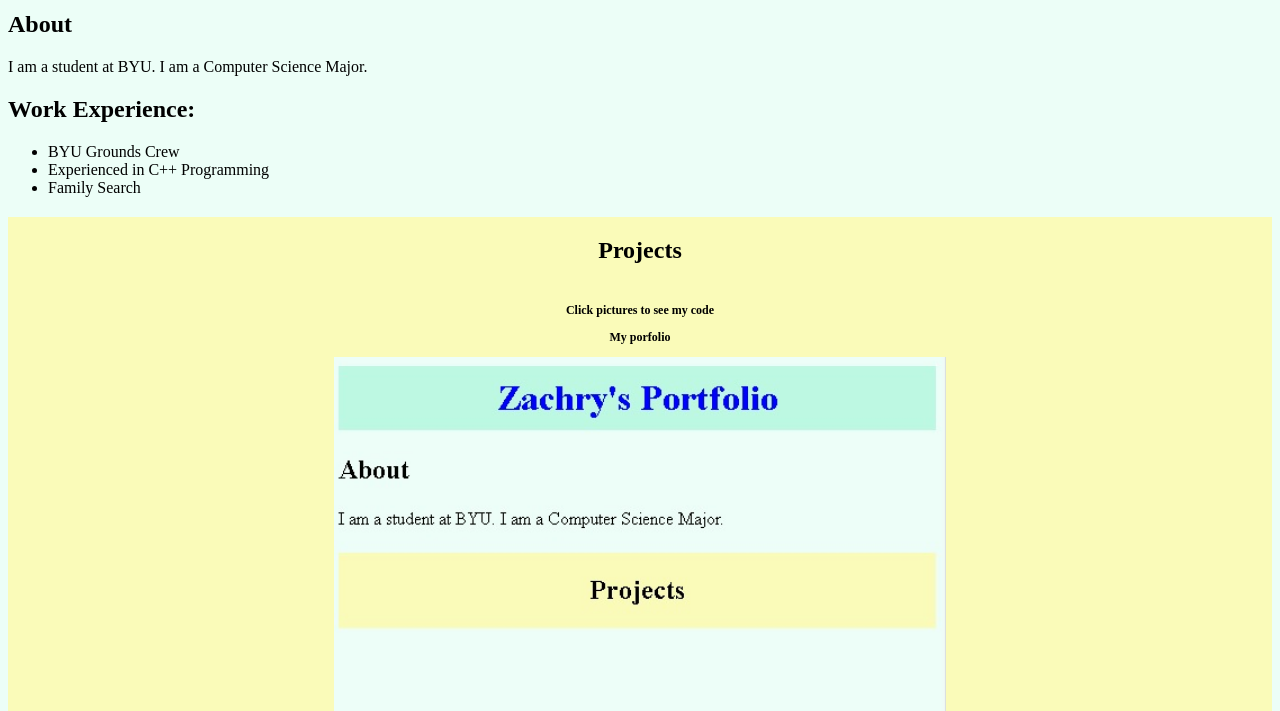
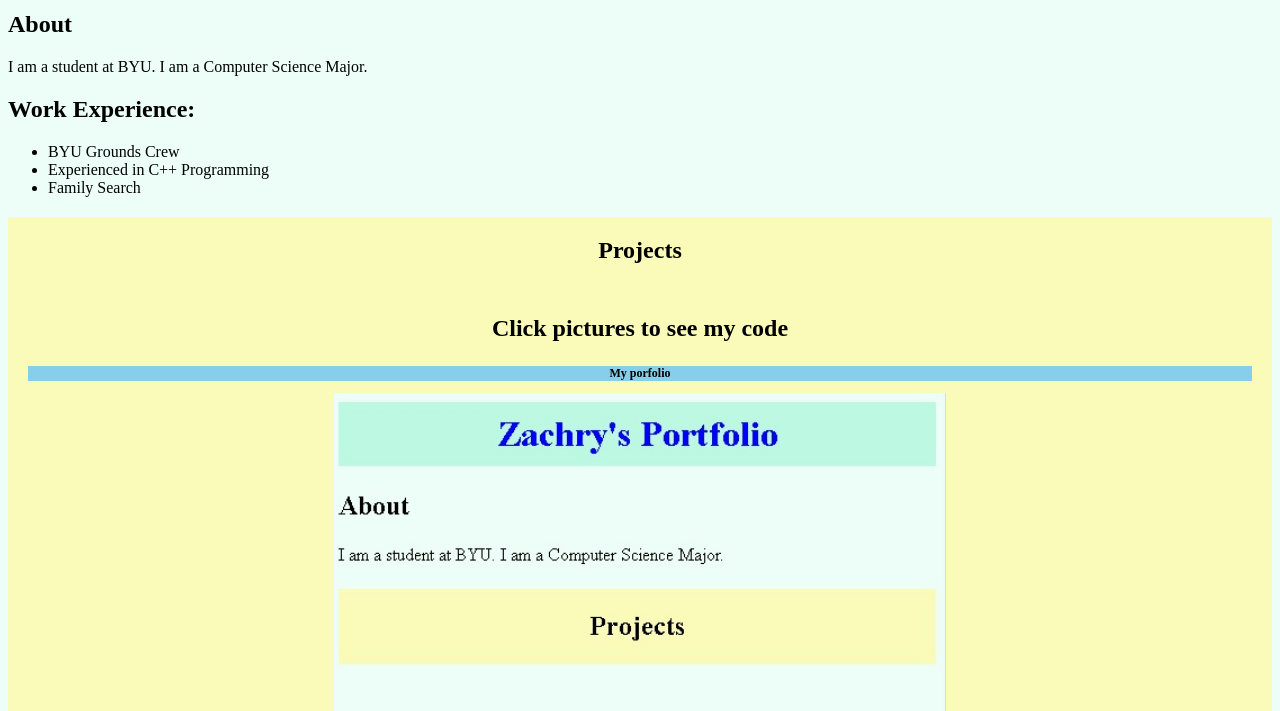
Before and after one commit to zrjack137soccer/lab-1-portfolio-cs-260, a plain HTML site: page index.html in a window 1280 px wide. Shown: the part 89-800 px from the top of the page. Drawn offline with Linux system fonts and the light colour scheme.

Commit message:
fourth commit

```diff
--- a/index.html
+++ b/index.html
@@ -33,7 +33,7 @@
         <h2 id="projects">
             Projects<br><br>
 
-            <p class="project-title">
+            <p>
                 Click pictures to see my code<br>
             </p>
 
@@ -41,23 +41,24 @@
                 My porfolio
             </p>
             <a href= "https://github.com/zrjack137soccer/lab-1-portfolio-cs-260">
-            <img src="project1-pic.jpg" alt="Portfolio Picture" height="50%" width="50%"><br>
+                <img src="project1-pic.jpg" alt="Portfolio Picture" height="50%" width="50%"><br>
             </a>
 
             <p class="project-title">
                 Time Checker<br>
+
+            </p>
                 <a href="https://github.com/zrjack137soccer/time-checker/blob/master/time-check.html">
-                <img src="project2-pic.jpg" alt="Time Checker" height="50%" width="50%"><br>
+                    <img src="project2-pic.jpg" alt="Time Checker" height="50%" width="50%"><br>
                 </a>
-            </p>
-
             <p class="project-title">
                 Soccer Team Roster<br>
-                <a href="https://github.com/zrjack137soccer/soccer-roster/blob/master/source.html">
-                <img src="project3-pic.jpg" height="50%" width="50%">
-                </a>
+
 
             </p>
+                <a href="https://github.com/zrjack137soccer/soccer-roster/blob/master/source.html">
+                    <img src="project3-pic.jpg" height="50%" width="50%">
+                </a>
         </h2>
 
         <h2>
--- a/main.css
+++ b/main.css
@@ -35,7 +35,7 @@
 .project-title {
 
 		font-size: 50%;
-	    background-color: #FAFBB9;
+	    background-color: skyblue;
 
 	padding:0px;
 
```
